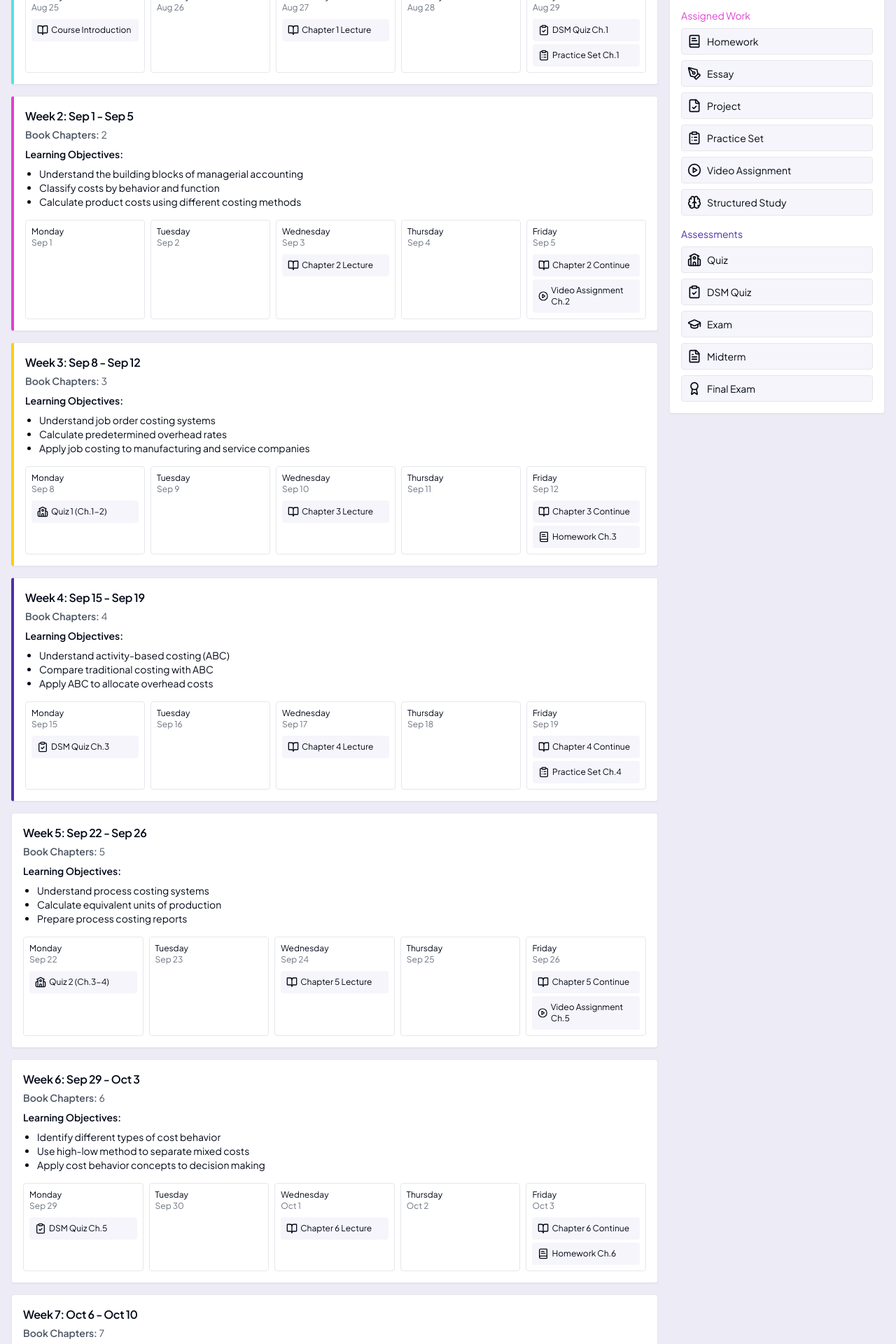
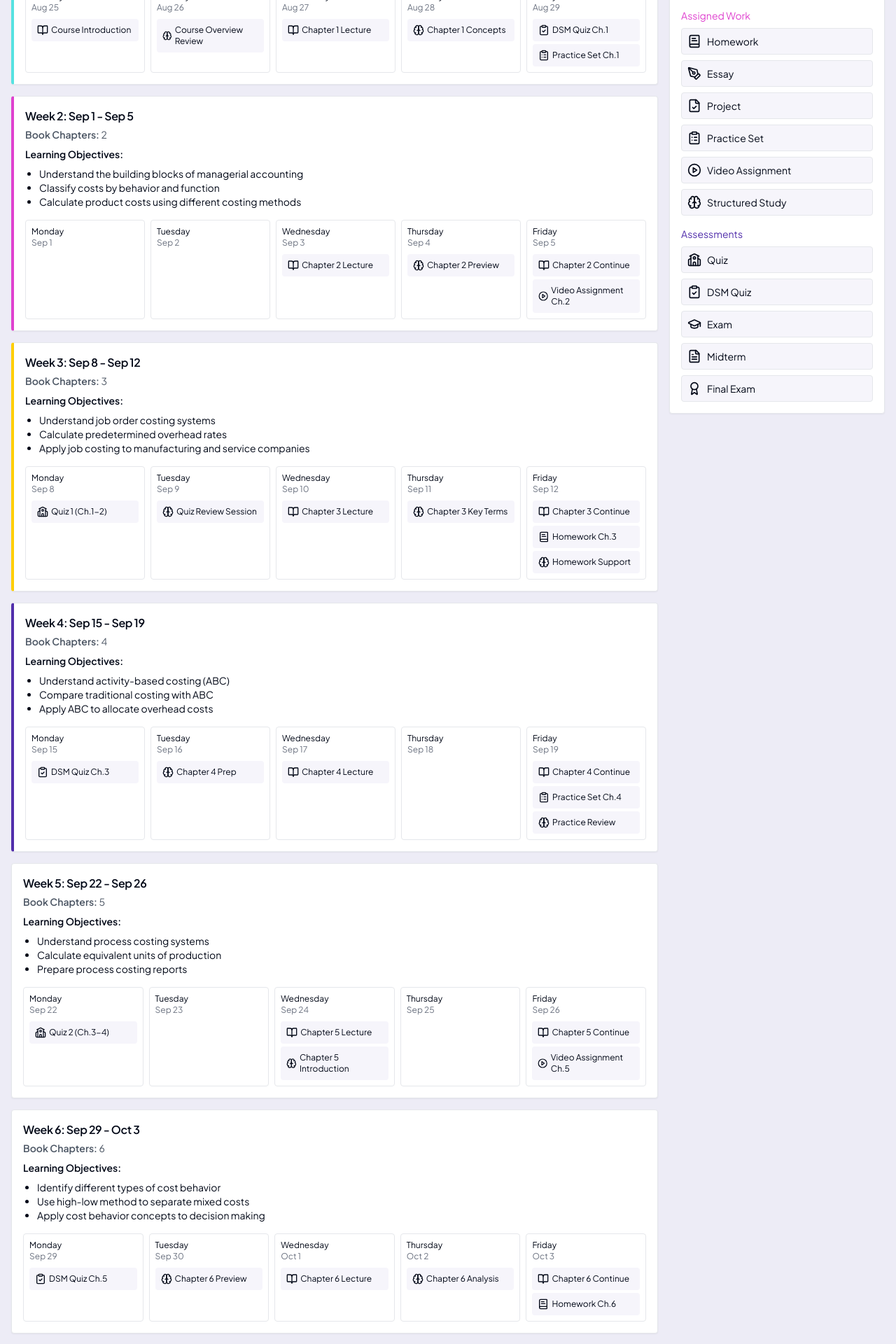
Before and after one commit to Sandorie-one/calendar-view-live, a React (Vite) app: page / in a window 1280 px wide. Shown: the part 560-2480 px from the top of the page at 70% size. Built offline with nearby package versions, Linux system fonts and the light colour scheme.

Commit message:
feat: Add structured study items to calendar
Add "structured study" items to the calendar, randomized across weeks, following the syllabus structure.

```diff
--- a/src/data/initialSchedule.ts
+++ b/src/data/initialSchedule.ts
@@ -16,7 +16,9 @@ export const createInitialSchedule = (): Record<string, ToolboxItem[]> => {
 
   // Week 1: August 25-29, 2025
   schedule['week-1-day-0'] = [createItem('In-Person Lecture', 'Course Introduction', 'Lectures', 'book-open')]; // Monday
+  schedule['week-1-day-1'] = [createItem('Structured Study', 'Course Overview Review', 'Assigned Work', 'brain')]; // Tuesday
   schedule['week-1-day-2'] = [createItem('In-Person Lecture', 'Chapter 1 Lecture', 'Lectures', 'book-open')]; // Wednesday
+  schedule['week-1-day-3'] = [createItem('Structured Study', 'Chapter 1 Concepts', 'Assigned Work', 'brain')]; // Thursday
   schedule['week-1-day-4'] = [ // Friday
     createItem('DSM Quiz', 'DSM Quiz Ch.1', 'Assessments', 'clipboard-check'),
     createItem('Practice Set', 'Practice Set Ch.1', 'Assigned Work', 'clipboard-list')
@@ -25,6 +27,7 @@ export const createInitialSchedule = (): Record<string, ToolboxItem[]> => {
   // Week 2: September 1-5, 2025 (Labor Day Monday)
   // Monday is Labor Day - no class
   schedule['week-2-day-2'] = [createItem('In-Person Lecture', 'Chapter 2 Lecture', 'Lectures', 'book-open')]; // Wednesday
+  schedule['week-2-day-3'] = [createItem('Structured Study', 'Chapter 2 Preview', 'Assigned Work', 'brain')]; // Thursday
   schedule['week-2-day-4'] = [ // Friday
     createItem('In-Person Lecture', 'Chapter 2 Continue', 'Lectures', 'book-open'),
     createItem('Video Assignment', 'Video Assignment Ch.2', 'Assigned Work', 'play-circle')
@@ -32,23 +35,31 @@ export const createInitialSchedule = (): Record<string, ToolboxItem[]> => {
 
   // Week 3: September 8-12, 2025
   schedule['week-3-day-0'] = [createItem('Quiz', 'Quiz 1 (Ch.1-2)', 'Assessments', 'school')]; // Monday
+  schedule['week-3-day-1'] = [createItem('Structured Study', 'Quiz Review Session', 'Assigned Work', 'brain')]; // Tuesday
   schedule['week-3-day-2'] = [createItem('In-Person Lecture', 'Chapter 3 Lecture', 'Lectures', 'book-open')]; // Wednesday
+  schedule['week-3-day-3'] = [createItem('Structured Study', 'Chapter 3 Key Terms', 'Assigned Work', 'brain')]; // Thursday
   schedule['week-3-day-4'] = [ // Friday
     createItem('In-Person Lecture', 'Chapter 3 Continue', 'Lectures', 'book-open'),
-    createItem('Homework', 'Homework Ch.3', 'Assigned Work', 'book-text')
+    createItem('Homework', 'Homework Ch.3', 'Assigned Work', 'book-text'),
+    createItem('Structured Study', 'Homework Support', 'Assigned Work', 'brain')
   ];
 
   // Week 4: September 15-19, 2025
   schedule['week-4-day-0'] = [createItem('DSM Quiz', 'DSM Quiz Ch.3', 'Assessments', 'clipboard-check')]; // Monday
+  schedule['week-4-day-1'] = [createItem('Structured Study', 'Chapter 4 Prep', 'Assigned Work', 'brain')]; // Tuesday
   schedule['week-4-day-2'] = [createItem('In-Person Lecture', 'Chapter 4 Lecture', 'Lectures', 'book-open')]; // Wednesday
   schedule['week-4-day-4'] = [ // Friday
     createItem('In-Person Lecture', 'Chapter 4 Continue', 'Lectures', 'book-open'),
-    createItem('Practice Set', 'Practice Set Ch.4', 'Assigned Work', 'clipboard-list')
+    createItem('Practice Set', 'Practice Set Ch.4', 'Assigned Work', 'clipboard-list'),
+    createItem('Structured Study', 'Practice Review', 'Assigned Work', 'brain')
   ];
 
   // Week 5: September 22-26, 2025
   schedule['week-5-day-0'] = [createItem('Quiz', 'Quiz 2 (Ch.3-4)', 'Assessments', 'school')]; // Monday
-  schedule['week-5-day-2'] = [createItem('In-Person Lecture', 'Chapter 5 Lecture', 'Lectures', 'book-open')]; // Wednesday
+  schedule['week-5-day-2'] = [
+    createItem('In-Person Lecture', 'Chapter 5 Lecture', 'Lectures', 'book-open'),
+    createItem('Structured Study', 'Chapter 5 Introduction', 'Assigned Work', 'brain')
+  ]; // Wednesday
   schedule['week-5-day-4'] = [ // Friday
     createItem('In-Person Lecture', 'Chapter 5 Continue', 'Lectures', 'book-open'),
     createItem('Video Assignment', 'Video Assignment Ch.5', 'Assigned Work', 'play-circle')
@@ -56,7 +67,9 @@ export const createInitialSchedule = (): Record<string, ToolboxItem[]> => {
 
   // Week 6: September 29 - October 3, 2025
   schedule['week-6-day-0'] = [createItem('DSM Quiz', 'DSM Quiz Ch.5', 'Assessments', 'clipboard-check')]; // Monday
+  schedule['week-6-day-1'] = [createItem('Structured Study', 'Chapter 6 Preview', 'Assigned Work', 'brain')]; // Tuesday
   schedule['week-6-day-2'] = [createItem('In-Person Lecture', 'Chapter 6 Lecture', 'Lectures', 'book-open')]; // Wednesday
+  schedule['week-6-day-3'] = [createItem('Structured Study', 'Chapter 6 Analysis', 'Assigned Work', 'brain')]; // Thursday
   schedule['week-6-day-4'] = [ // Friday
     createItem('In-Person Lecture', 'Chapter 6 Continue', 'Lectures', 'book-open'),
     createItem('Homework', 'Homework Ch.6', 'Assigned Work', 'book-text')
@@ -65,6 +78,7 @@ export const createInitialSchedule = (): Record<string, ToolboxItem[]> => {
   // Week 7: October 6-10, 2025
   schedule['week-7-day-0'] = [createItem('Quiz', 'Quiz 3 (Ch.5-6)', 'Assessments', 'school')]; // Monday
   schedule['week-7-day-2'] = [createItem('In-Person Lecture', 'Chapter 7 Lecture', 'Lectures', 'book-open')]; // Wednesday
+  schedule['week-7-day-3'] = [createItem('Structured Study', 'Chapter 7 Concepts', 'Assigned Work', 'brain')]; // Thursday
   schedule['week-7-day-4'] = [ // Friday
     createItem('In-Person Lecture', 'Chapter 7 Continue', 'Lectures', 'book-open'),
     createItem('Practice Set', 'Practice Set Ch.7', 'Assigned Work', 'clipboard-list')
@@ -72,15 +86,18 @@ export const createInitialSchedule = (): Record<string, ToolboxItem[]> => {
 
   // Week 8: October 13-17, 2025 (Midterm Week)
   schedule['week-8-day-0'] = [createItem('Midterm', 'Midterm Exam (Ch.1-7)', 'Assessments', 'file-text')]; // Monday
+  schedule['week-8-day-1'] = [createItem('Structured Study', 'Midterm Review', 'Assigned Work', 'brain')]; // Tuesday
   schedule['week-8-day-2'] = [createItem('In-Person Lecture', 'Chapter 8 Lecture', 'Lectures', 'book-open')]; // Wednesday
   schedule['week-8-day-4'] = [ // Friday
     createItem('In-Person Lecture', 'Chapter 8 Continue', 'Lectures', 'book-open'),
-    createItem('Video Assignment', 'Video Assignment Ch.8', 'Assigned Work', 'play-circle')
+    createItem('Video Assignment', 'Video Assignment Ch.8', 'Assigned Work', 'play-circle'),
+    createItem('Structured Study', 'Chapter 8 Deep Dive', 'Assigned Work', 'brain')
   ];
 
   // Week 9: October 20-24, 2025
   schedule['week-9-day-0'] = [createItem('DSM Quiz', 'DSM Quiz Ch.8', 'Assessments', 'clipboard-check')]; // Monday
   schedule['week-9-day-2'] = [createItem('In-Person Lecture', 'Chapter 9 Lecture', 'Lectures', 'book-open')]; // Wednesday
+  schedule['week-9-day-3'] = [createItem('Structured Study', 'Project Planning', 'Assigned Work', 'brain')]; // Thursday
   schedule['week-9-day-4'] = [ // Friday
     createItem('In-Person Lecture', 'Chapter 9 Continue', 'Lectures', 'book-open'),
     createItem('Project', 'Budget Project', 'Assigned Work', 'file-check')
@@ -88,15 +105,18 @@ export const createInitialSchedule = (): Record<string, ToolboxItem[]> => {
 
   // Week 10: October 27-31, 2025
   schedule['week-10-day-0'] = [createItem('Quiz', 'Quiz 4 (Ch.8-9)', 'Assessments', 'school')]; // Monday
+  schedule['week-10-day-1'] = [createItem('Structured Study', 'Chapter 10 Prep', 'Assigned Work', 'brain')]; // Tuesday
   schedule['week-10-day-2'] = [createItem('In-Person Lecture', 'Chapter 10 Lecture', 'Lectures', 'book-open')]; // Wednesday
   schedule['week-10-day-4'] = [ // Friday
     createItem('In-Person Lecture', 'Chapter 10 Continue', 'Lectures', 'book-open'),
-    createItem('Homework', 'Homework Ch.10', 'Assigned Work', 'book-text')
+    createItem('Homework', 'Homework Ch.10', 'Assigned Work', 'book-text'),
+    createItem('Structured Study', 'Homework Workshop', 'Assigned Work', 'brain')
   ];
 
   // Week 11: November 3-7, 2025
   schedule['week-11-day-0'] = [createItem('DSM Quiz', 'DSM Quiz Ch.10', 'Assessments', 'clipboard-check')]; // Monday
   schedule['week-11-day-2'] = [createItem('In-Person Lecture', 'Chapter 11 Lecture', 'Lectures', 'book-open')]; // Wednesday
+  schedule['week-11-day-3'] = [createItem('Structured Study', 'Chapter 11 Applications', 'Assigned Work', 'brain')]; // Thursday
   schedule['week-11-day-4'] = [ // Friday
     createItem('In-Person Lecture', 'Chapter 11 Continue', 'Lectures', 'book-open'),
     createItem('Practice Set', 'Practice Set Ch.11', 'Assigned Work', 'clipboard-list')
@@ -104,7 +124,10 @@ export const createInitialSchedule = (): Record<string, ToolboxItem[]> => {
 
   // Week 12: November 10-14, 2025 (Veterans Day Monday)
   // Monday is Veterans Day - no class
-  schedule['week-12-day-2'] = [createItem('In-Person Lecture', 'Chapter 12 Lecture', 'Lectures', 'book-open')]; // Wednesday
+  schedule['week-12-day-2'] = [
+    createItem('In-Person Lecture', 'Chapter 12 Lecture', 'Lectures', 'book-open'),
+    createItem('Structured Study', 'Chapter 12 Fundamentals', 'Assigned Work', 'brain')
+  ]; // Wednesday
   schedule['week-12-day-4'] = [ // Friday
     createItem('Quiz', 'Quiz 5 (Ch.10-11)', 'Assessments', 'school'),
     createItem('Video Assignment', 'Video Assignment Ch.12', 'Assigned Work', 'play-circle')
@@ -112,19 +135,26 @@ export const createInitialSchedule = (): Record<string, ToolboxItem[]> => {
 
   // Week 13: November 17-21, 2025
   schedule['week-13-day-0'] = [createItem('DSM Quiz', 'DSM Quiz Ch.12', 'Assessments', 'clipboard-check')]; // Monday
+  schedule['week-13-day-1'] = [createItem('Structured Study', 'Chapter 13 Preview', 'Assigned Work', 'brain')]; // Tuesday
   schedule['week-13-day-2'] = [createItem('In-Person Lecture', 'Chapter 13 Lecture', 'Lectures', 'book-open')]; // Wednesday
   schedule['week-13-day-4'] = [ // Friday
     createItem('In-Person Lecture', 'Chapter 13 Continue', 'Lectures', 'book-open'),
-    createItem('Homework', 'Homework Ch.13', 'Assigned Work', 'book-text')
+    createItem('Homework', 'Homework Ch.13', 'Assigned Work', 'book-text'),
+    createItem('Structured Study', 'Homework Support', 'Assigned Work', 'brain')
   ];
 
   // Week 14: November 24-28, 2025 (Thanksgiving Break)
-  schedule['week-14-day-0'] = [createItem('Quiz', 'Quiz 6 (Ch.12-13)', 'Assessments', 'school')]; // Monday
+  schedule['week-14-day-0'] = [
+    createItem('Quiz', 'Quiz 6 (Ch.12-13)', 'Assessments', 'school'),
+    createItem('Structured Study', 'Final Exam Prep', 'Assigned Work', 'brain')
+  ]; // Monday
   // Tuesday-Friday is Thanksgiving Break - no classes
 
   // Week 15: December 1-5, 2025 (Final Week)
   schedule['week-15-day-0'] = [createItem('In-Person Lecture', 'Chapter 14 Lecture', 'Lectures', 'book-open')]; // Monday
+  schedule['week-15-day-1'] = [createItem('Structured Study', 'Final Review Session', 'Assigned Work', 'brain')]; // Tuesday
   schedule['week-15-day-2'] = [createItem('In-Person Lecture', 'Chapter 15 & Review', 'Lectures', 'book-open')]; // Wednesday
+  schedule['week-15-day-3'] = [createItem('Structured Study', 'Comprehensive Review', 'Assigned Work', 'brain')]; // Thursday
   schedule['week-15-day-4'] = [createItem('Final Exam', 'Final Exam (Comprehensive)', 'Assessments', 'award')]; // Friday
 
   return schedule;
```
